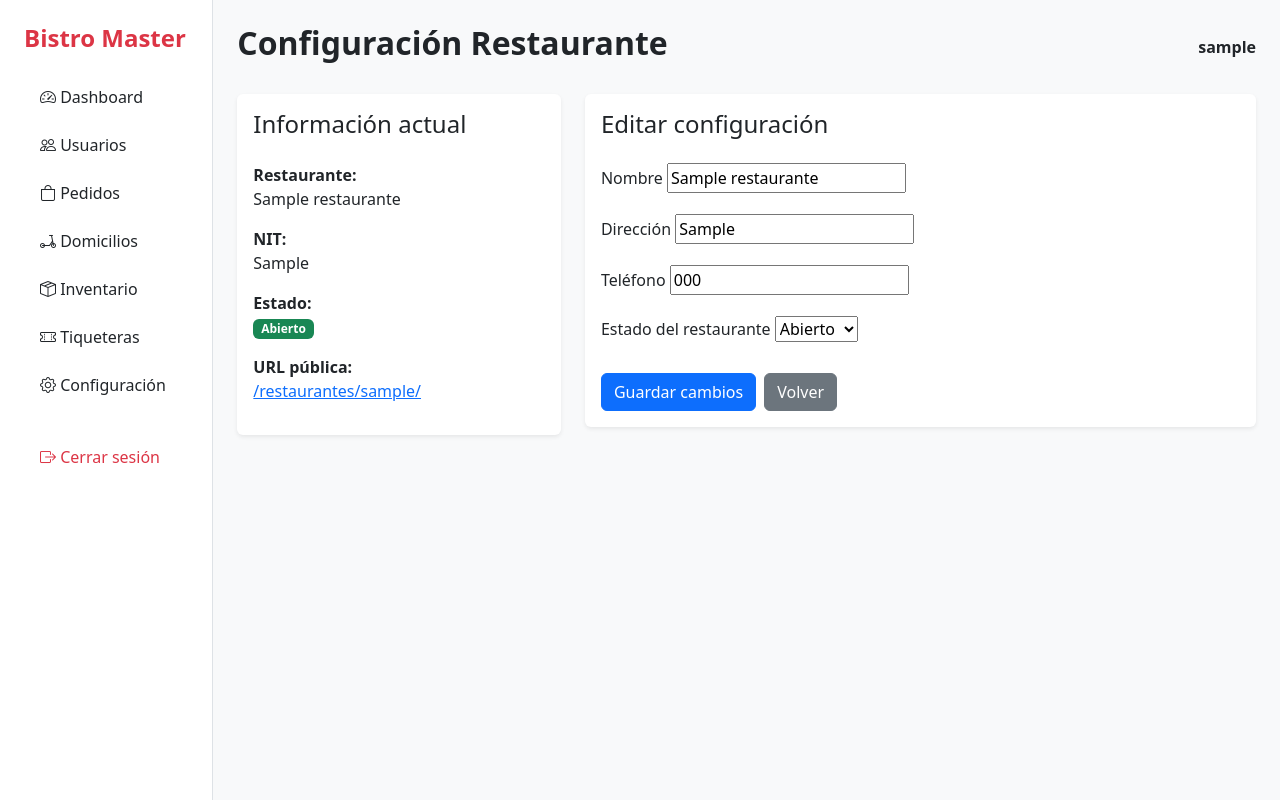
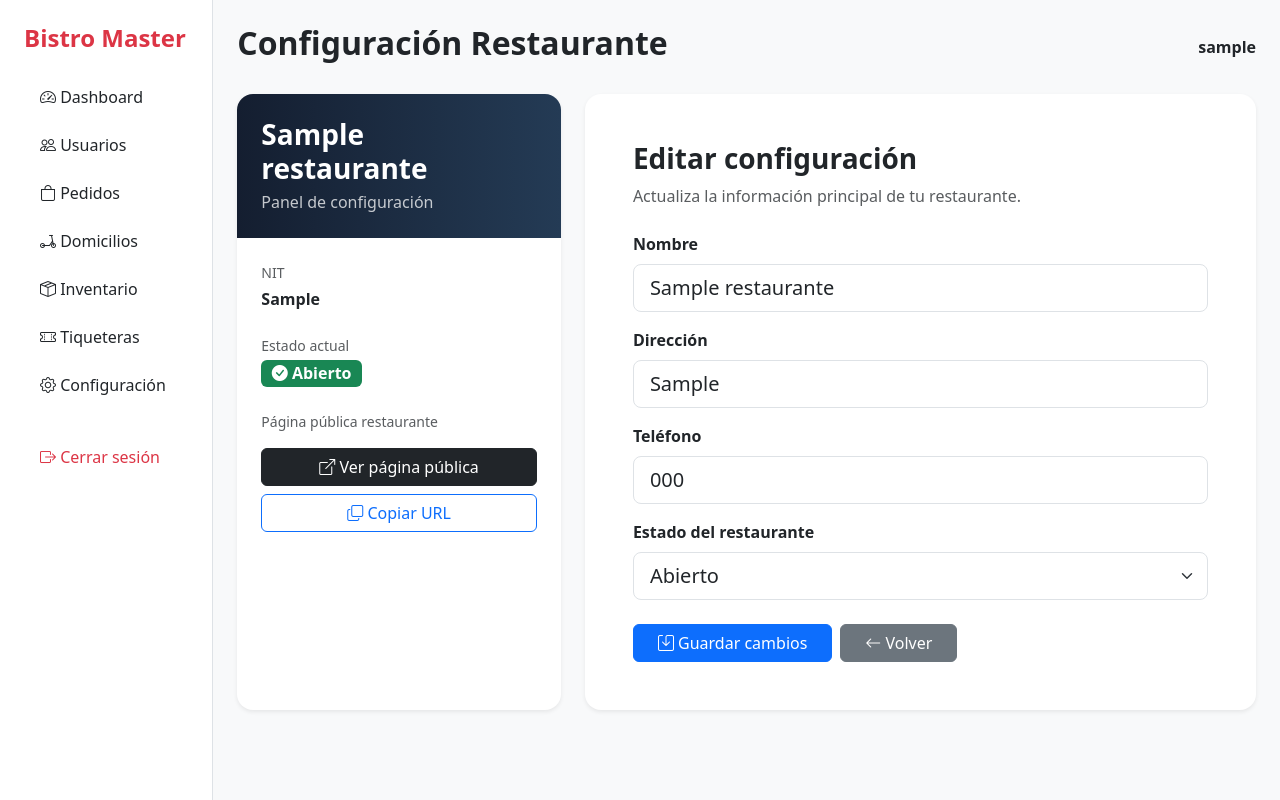
Before and after one commit to jeffersoncordobap/bistro-master, a Django app: page /configuracion/ in a window 1280 px wide. Run offline with Django 5.2, Linux system fonts and the light colour scheme; a user stored in the database is signed in; tables that the repository leaves empty hold one stand-in row (values such as "Sample post").

Commit message:
feat:Pagina publica del resturante y mejora de la interfaz de configuración

```diff
--- a/apps/restaurantes/forms.py
+++ b/apps/restaurantes/forms.py
@@ -59,20 +59,22 @@ class RestauranteUpdateForm(forms.ModelForm):
             'telefono',
             'estado'
         ]
-        def __init__(self, *args, **kwargs):
 
-            super().__init__(*args, **kwargs)
+    def __init__(self, *args, **kwargs):
 
-            for field in self.fields.values():
+        super().__init__(*args, **kwargs)
 
-                if isinstance(field.widget, forms.Select):
+        for nombre, field in self.fields.items():
 
-                    field.widget.attrs.update({
-                        'class': 'form-select'
-                    })
+            if isinstance(field.widget, forms.Select):
 
-                else:
+                field.widget.attrs.update({
+                    'class': 'form-select form-select-lg rounded-3'
+                })
 
-                    field.widget.attrs.update({
-                        'class': 'form-control'
-                    })
+            else:
+
+                field.widget.attrs.update({
+                    'class': 'form-control form-control-lg rounded-3',
+                    'placeholder': f'Ingrese {field.label.lower()}'
+                })
--- a/apps/restaurantes/urls.py
+++ b/apps/restaurantes/urls.py
@@ -8,4 +8,10 @@ urlpatterns = [
     views.configuracion_restaurante,
     name='configuracion_restaurante'
     ),
+
+    path(
+        'restaurante/<slug:slug>/',
+        views.pagina_restaurante,
+        name='pagina_restaurante'
+    ),
 ]
--- a/apps/restaurantes/views.py
+++ b/apps/restaurantes/views.py
@@ -1,6 +1,8 @@
-from django.shortcuts import redirect, render
+from django.shortcuts import redirect, render, get_object_or_404
 
 from apps.usuarios.models import Usuario
+from apps.restaurantes.models import Restaurante
+
 from .forms import RestauranteUpdateForm
 from django.contrib import messages
 from django.contrib.auth.decorators import login_required
@@ -47,3 +49,21 @@
         'dashboard/configuracion/configuracion.html',
         context
     )
+
+
+def pagina_restaurante(request, slug):
+
+    restaurante = get_object_or_404(
+        Restaurante,
+        slug=slug
+    )
+
+    context = {
+        'restaurante': restaurante
+    }
+
+    return render(
+        request,
+        'restaurantes/pagina_restaurante.html',
+        context
+    )
--- a/templates/dashboard/configuracion/configuracion.html
+++ b/templates/dashboard/configuracion/configuracion.html
@@ -1,4 +1,5 @@
 {% extends 'dashboard/base.html' %}
+
 {% block title %}
     Configuración
 {% endblock %}
@@ -15,56 +16,117 @@
 
     <div class="col-lg-4">
 
-        <div class="card border-0 shadow-sm h-100">
+        <div class="card border-0 shadow-sm h-100 rounded-4 overflow-hidden">
 
-            <div class="card-body">
+            <!-- HEADER -->
 
-                <h4 class="mb-4">
+            <div
+                class="text-white p-4"
+                style="background: linear-gradient(to right, #141e30, #243b55);">
 
-                    Información actual
+                <h3 class="fw-bold mb-1">
 
-                </h4>
+                    {{ restaurante.nombre }}
 
-                <p>
-                    <strong>Restaurante:</strong><br>
-                    {{ restaurante.nombre }}
+                </h3>
+
+                <p class="mb-0 opacity-75">
+
+                    Panel de configuración
+
                 </p>
 
-                <p>
-                    <strong>NIT:</strong><br>
-                    {{ restaurante.nit }}
-                </p>
+            </div>
 
-                <p>
-                    <strong>Estado:</strong><br>
+            <!-- BODY -->
+
+            <div class="card-body p-4">
+
+                <div class="mb-4">
+
+                    <small class="text-muted d-block mb-1">
+
+                        NIT
+
+                    </small>
+
+                    <strong>
+
+                        {{ restaurante.nit }}
+
+                    </strong>
+
+                </div>
+
+                <div class="mb-4">
+
+                    <small class="text-muted d-block mb-1">
+
+                        Estado actual
+
+                    </small>
 
                     {% if restaurante.estado == 'abierto' %}
 
-                        <span class="badge bg-success">
+                        <span class="badge bg-success fs-6">
+
+                            <i class="bi bi-check-circle-fill"></i>
                             Abierto
+
                         </span>
 
                     {% else %}
 
-                        <span class="badge bg-danger">
+                        <span class="badge bg-danger fs-6">
+
+                            <i class="bi bi-x-circle-fill"></i>
                             Cerrado
+
                         </span>
 
                     {% endif %}
 
-                </p>
+                </div>
 
-                <p>
-                    <strong>URL pública:</strong><br>
+                <!-- URL PÚBLICA -->
 
-                    <a
-                        href="/restaurantes/{{ restaurante.slug }}/"
-                        target="_blank">
+                <div class="mb-4">
 
-                        /restaurantes/{{ restaurante.slug }}/
+                    <small class="text-muted d-block mb-3">
 
-                    </a>
-                </p>
+                        Página pública restaurante
+
+                    </small>
+
+                    <div class="d-grid gap-2">
+
+                        <!-- VER PÁGINA -->
+
+                        <a
+                            href="{% url 'pagina_restaurante' restaurante.slug %}"
+                            target="_blank"
+                            class="btn btn-dark">
+
+                            <i class="bi bi-box-arrow-up-right"></i>
+                            Ver página pública
+
+                        </a>
+
+                        <!-- COPIAR URL -->
+
+                        <button
+                            type="button"
+                            class="btn btn-outline-primary"
+                            onclick="copiarURL()">
+
+                            <i class="bi bi-copy"></i>
+                            Copiar URL
+
+                        </button>
+
+                    </div>
+
+                </div>
 
             </div>
 
@@ -76,15 +138,26 @@
 
     <div class="col-lg-8">
 
-        <div class="card border-0 shadow-sm">
+        <div class="card border-0 shadow-sm rounded-4">
 
-            <div class="card-body">
+            <div class="card-body p-4 p-lg-5">
 
-                <h4 class="mb-4">
+                <div class="mb-4">
 
-                    Editar configuración
+                    <h3 class="fw-bold">
 
-                </h4>
+                        Editar configuración
+
+                    </h3>
+
+                    <p class="text-muted mb-0">
+
+                        Actualiza la información principal
+                        de tu restaurante.
+
+                    </p>
+
+                </div>
 
                 <form method="POST">
 
@@ -92,7 +165,7 @@
 
                     <div class="mb-3">
 
-                        <label class="form-label">
+                        <label class="form-label fw-semibold">
 
                             Nombre
 
@@ -110,7 +183,7 @@
 
                     <div class="mb-3">
 
-                        <label class="form-label">
+                        <label class="form-label fw-semibold">
 
                             Dirección
 
@@ -128,7 +201,7 @@
 
                     <div class="mb-3">
 
-                        <label class="form-label">
+                        <label class="form-label fw-semibold">
 
                             Teléfono
 
@@ -146,7 +219,7 @@
 
                     <div class="mb-4">
 
-                        <label class="form-label">
+                        <label class="form-label fw-semibold">
 
                             Estado del restaurante
 
@@ -162,20 +235,22 @@
 
                     </div>
 
-                    <div class="d-flex gap-2">
+                    <div class="d-flex gap-2 flex-wrap">
 
                         <button
                             type="submit"
-                            class="btn btn-primary">
+                            class="btn btn-primary px-4">
 
+                            <i class="bi bi-save"></i>
                             Guardar cambios
 
                         </button>
 
                         <a
                             href="{% url 'panel_admin' %}"
-                            class="btn btn-secondary">
+                            class="btn btn-secondary px-4">
 
+                            <i class="bi bi-arrow-left"></i>
                             Volver
 
                         </a>
@@ -192,4 +267,18 @@
 
 </div>
 
+<script>
+
+    function copiarURL() {
+
+        const url = "{{ request.scheme }}://{{ request.get_host }}{% url 'pagina_restaurante' restaurante.slug %}";
+
+        navigator.clipboard.writeText(url);
+
+        alert("URL copiada correctamente");
+
+    }
+
+</script>
+
 {% endblock %}
```
Also changed, not shown: templates/restaurantes/pagina_restaurante.html (added, +299 -0 lines).
